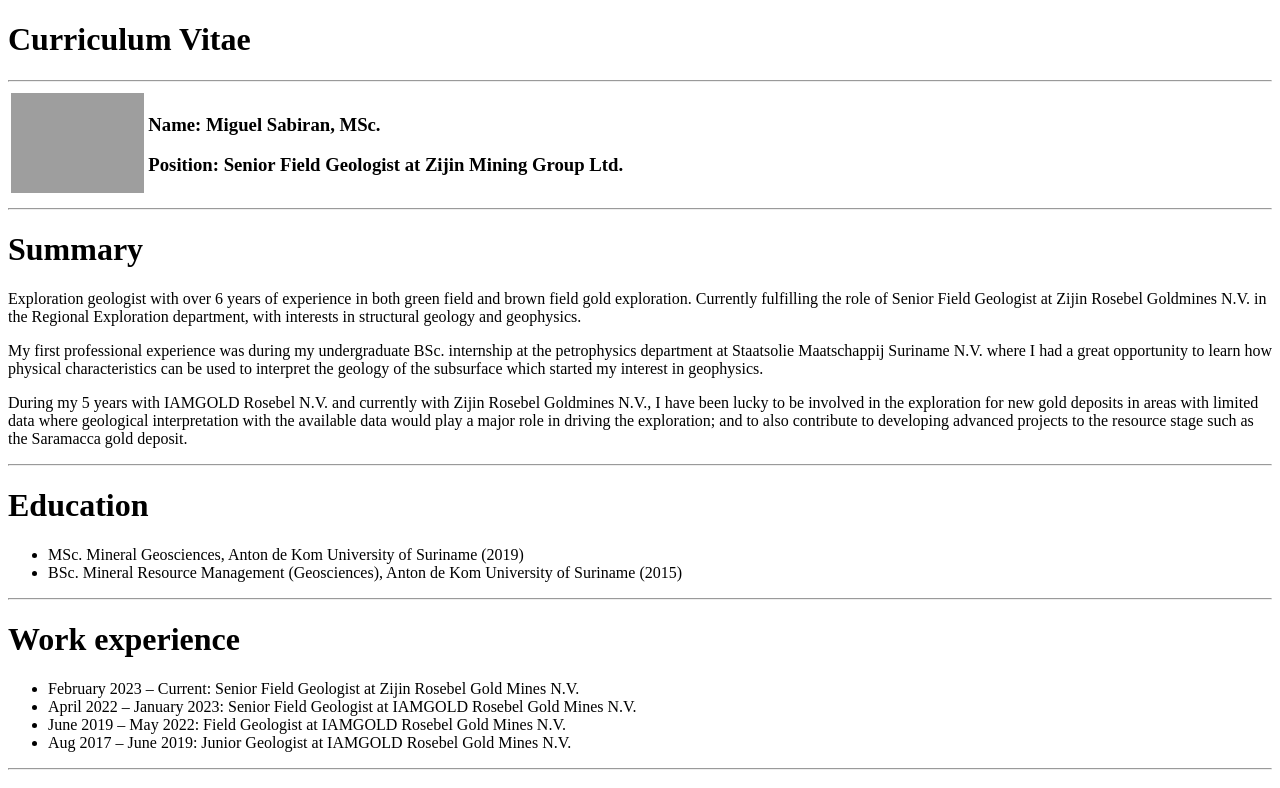
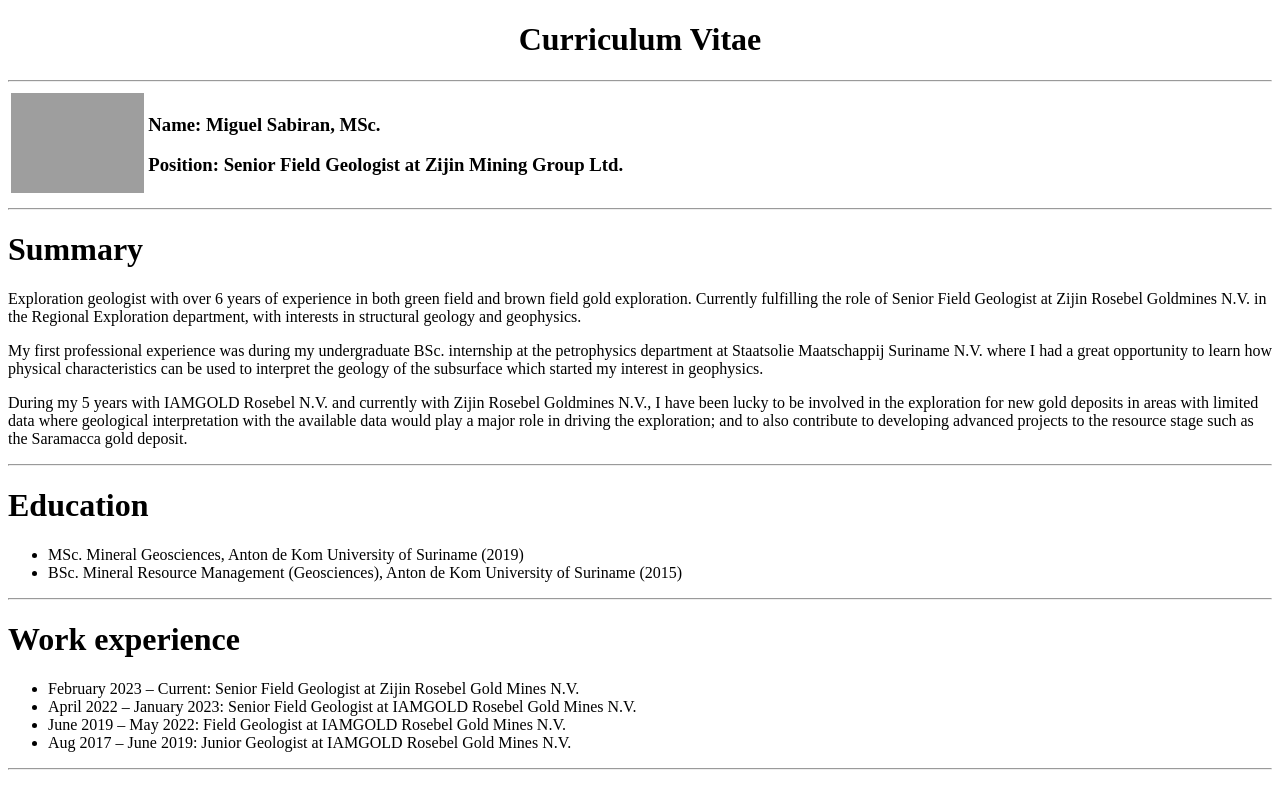
Before and after one commit to migsabi/my-cv, a plain HTML site: page index.html in a window 1280 px wide. Shown: the top 788 px of the page. Drawn offline with Linux system fonts and the light colour scheme; grey boxes are pictures that could not be loaded.

Commit message:
Update index.html

```diff
--- a/index.html
+++ b/index.html
@@ -6,7 +6,7 @@
     <title>My Resume</title>
 </head>
 <body>
-    <h1>Curriculum Vitae</h1>
+   <center> <h1>Curriculum Vitae</h1> </center>
     <hr>
     <table>
         <tr>
```
